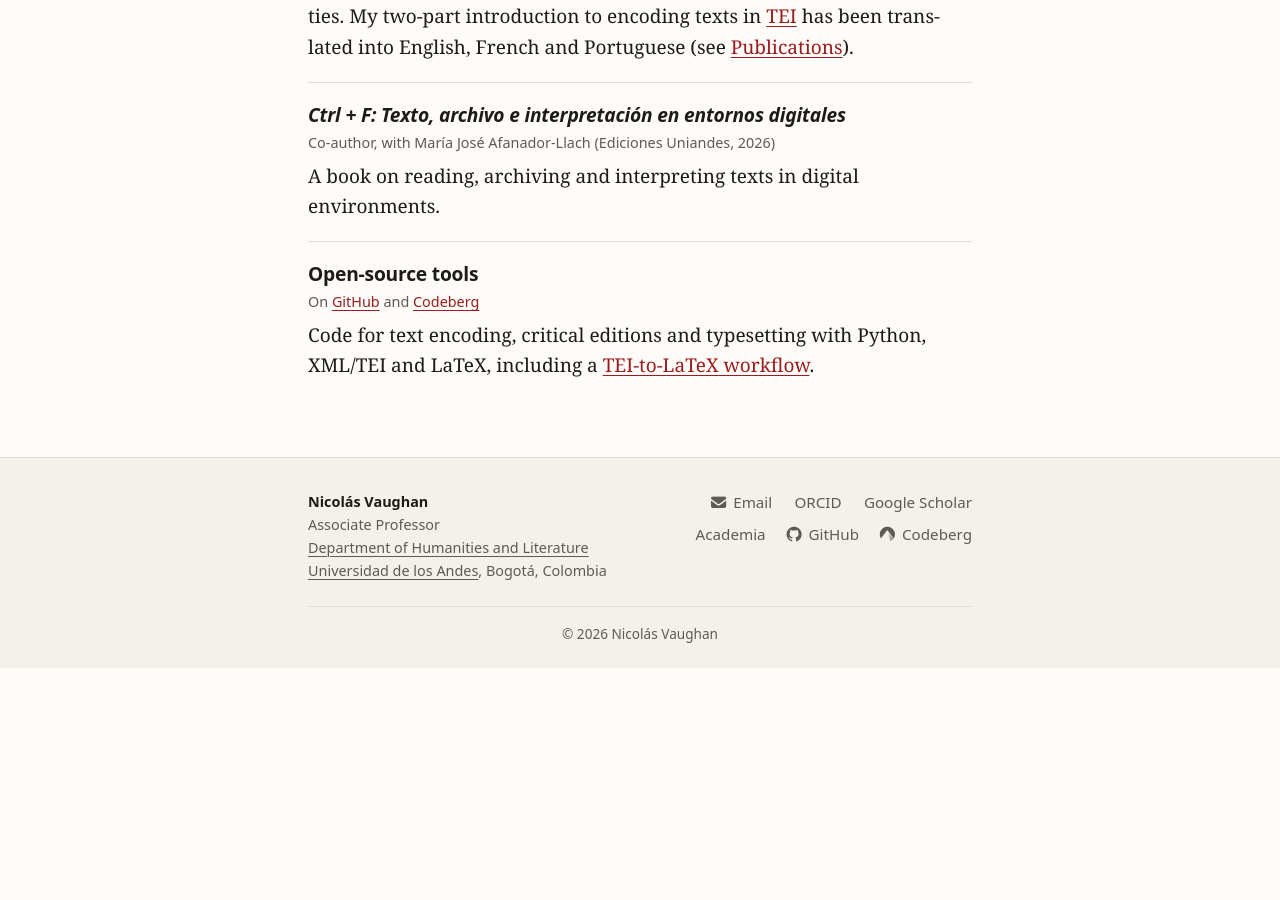
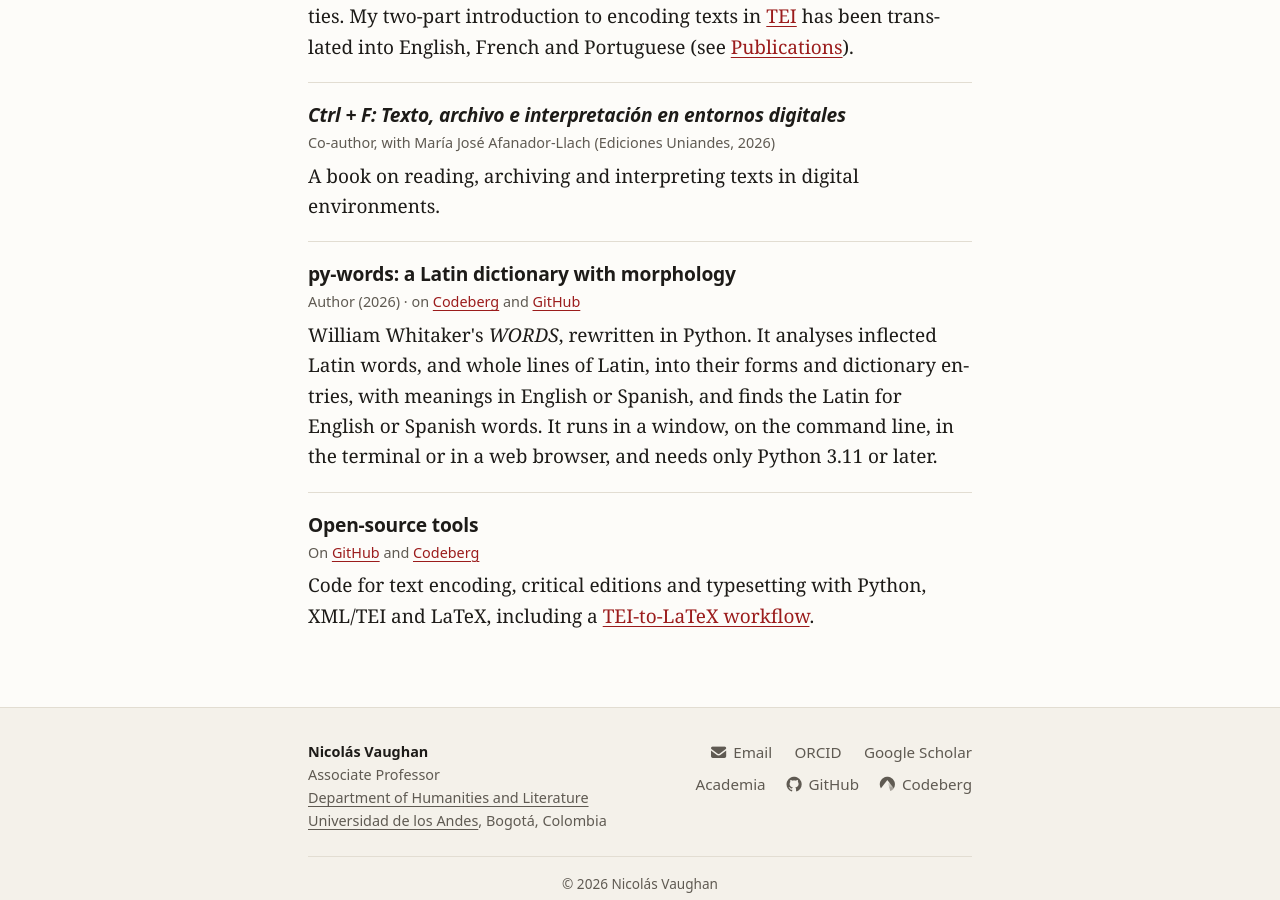
Before and after one commit to nivaca/nivaca.github.io, a Jekyll site: the page built from projects.md, in a window 1280 px wide and 900 px high, scrolled down 595 px. Built offline with Jekyll 4.4.1, drawn with Linux system fonts in a browser that asks for light colours; some web fonts are replaced; a style sheet for code colours, icons or effects is not loaded; before the commit the page ends 1263 px from its top, so only the background shows below that.

Commit message:
Redesign site; add Publications, Projects, theme toggle and py-words

```diff
--- a/projects.md
+++ b/projects.md
@@ -31,6 +31,12 @@ description: Digital editions, digital humanities and open-source work by Nicol
   </li>
 
   <li class="project">
+    <h2><a href="https://codeberg.org/{{ site.codeberg_username }}/py-words">py-words: a Latin dictionary with morphology</a></h2>
+    <p class="project-role">Author (2026) · on <a href="https://codeberg.org/{{ site.codeberg_username }}/py-words">Codeberg</a> and <a href="https://github.com/{{ site.github_username }}/py-words">GitHub</a></p>
+    <p>William Whitaker's <i>WORDS</i>, rewritten in Python. It analyses inflected Latin words, and whole lines of Latin, into their forms and dictionary entries, with meanings in English or Spanish, and finds the Latin for English or Spanish words. It runs in a window, on the command line, in the terminal or in a web browser, and needs only Python 3.11 or later.</p>
+  </li>
+
+  <li class="project">
     <h2>Open-source tools</h2>
     <p class="project-role">On <a href="https://github.com/{{ site.github_username }}">GitHub</a> and <a href="https://codeberg.org/{{ site.codeberg_username }}">Codeberg</a></p>
     <p>Code for text encoding, critical editions and typesetting with Python, XML/TEI and LaTeX, including a <a href="https://doi.org/10.47397/tb/42-2/tb131vaughan-tei">TEI-to-LaTeX workflow</a>.</p>
```
